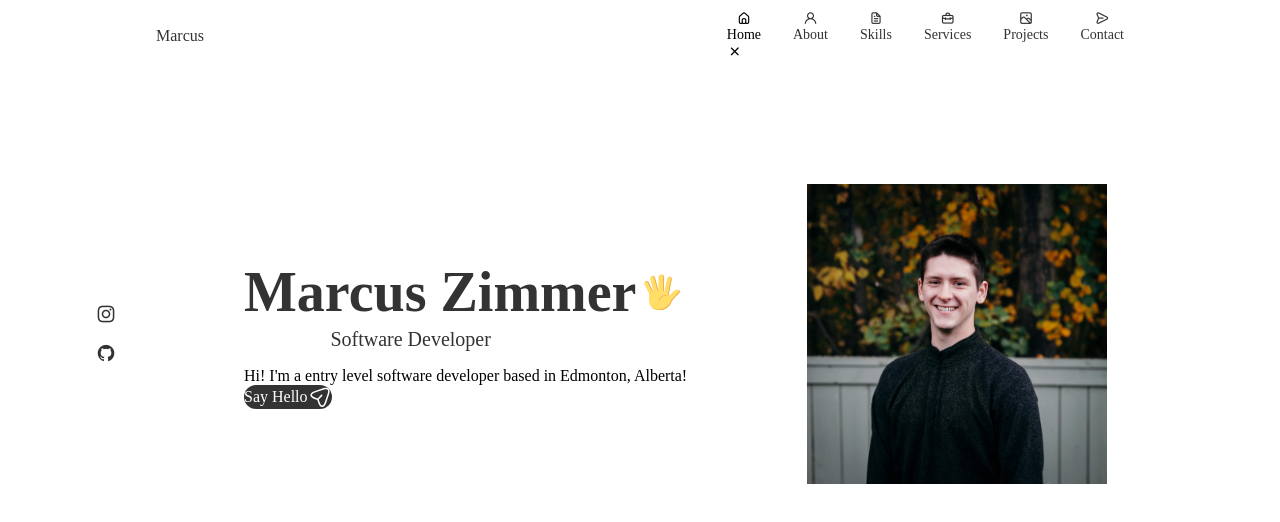
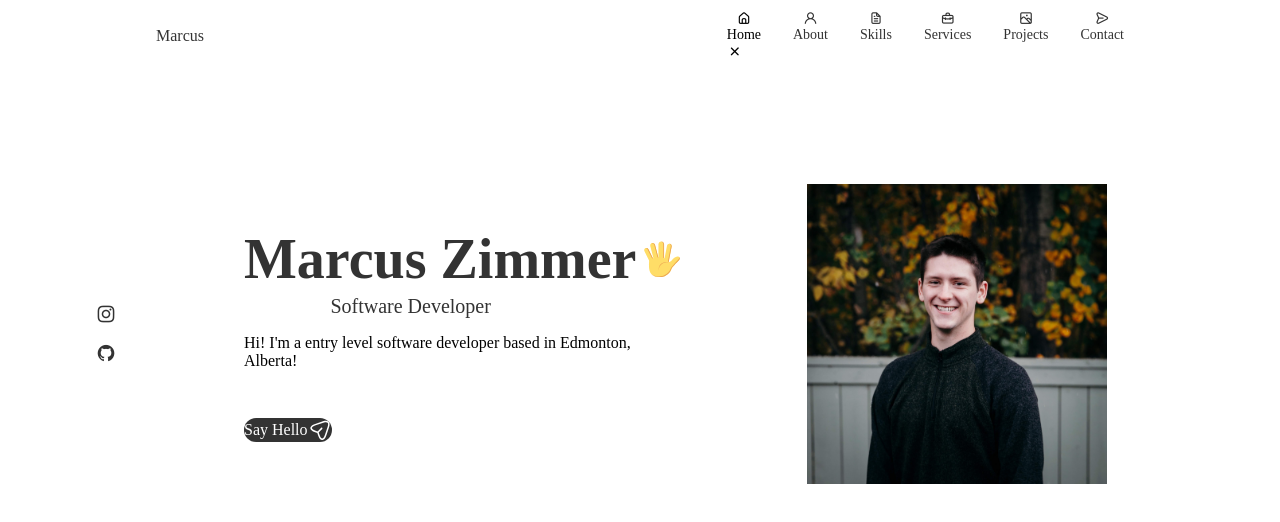
Before and after one commit to marcuszcoding/portfolio, a React (Create React App) app in the folder marcus-portfolio/: page / in a window 1280 px wide. Shown: the top 522 px of the page. Built offline with nearby package versions, Linux system fonts and the light colour scheme.

Commit message:
add home css

```diff
--- a/marcus-portfolio/src/components/home.css
+++ b/marcus-portfolio/src/components/home.css
@@ -49,6 +49,11 @@
   top: 1rem;
 }
 
+.home-description {
+  max-width: 400px;
+  margin-bottom: var(--mb-3);
+}
+
 .home-img {
   background: url(../../assets/IMG_0846.jpeg);
   background-repeat: no-repeat;
@@ -59,4 +64,9 @@
   justify-self: center;
   width: 300px;
   height: 300px;
+  animation: profile--animate 8s ease-in-out infinite 1s;
 }
+
+@keyframes profile-animate {
+
+}
```
